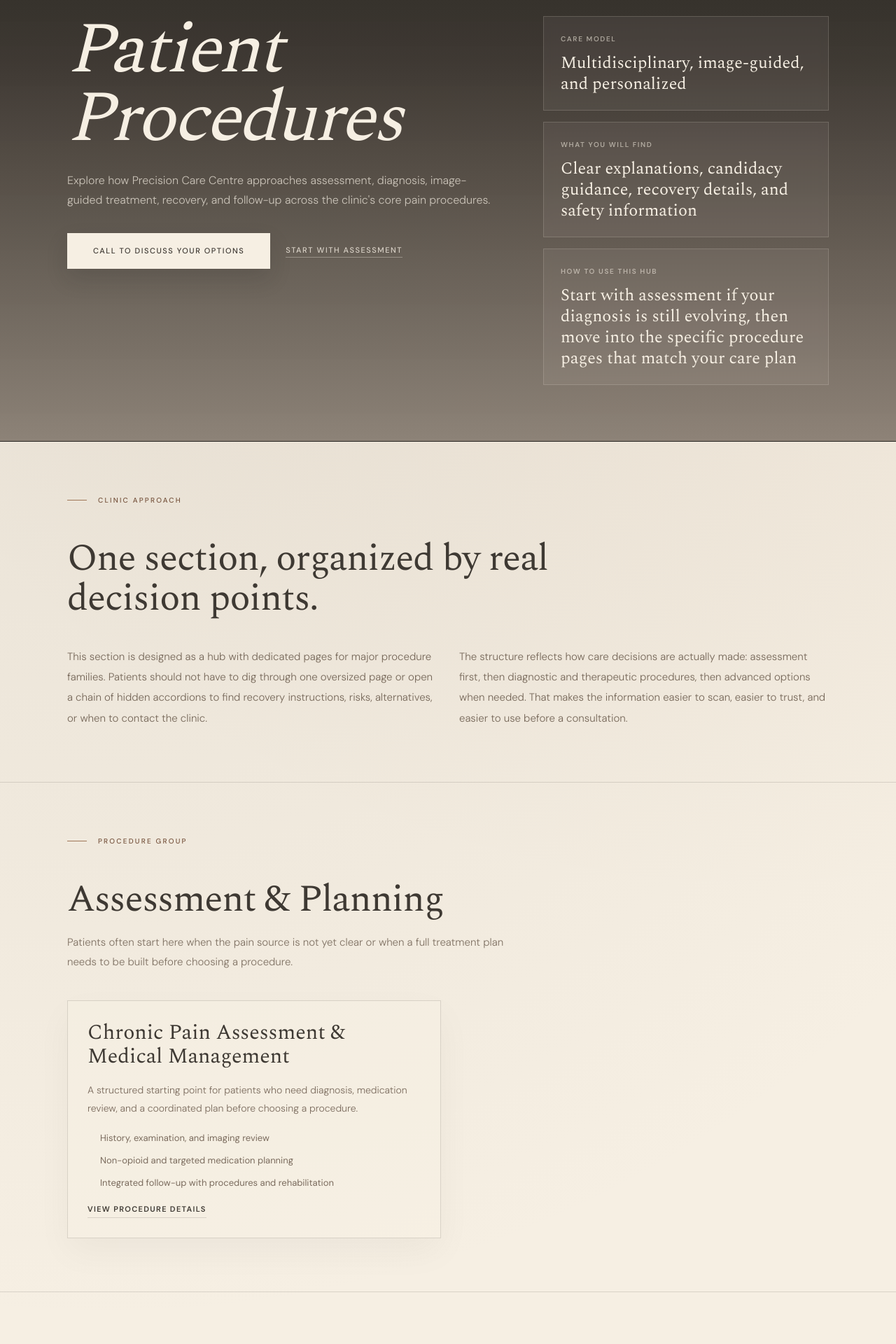
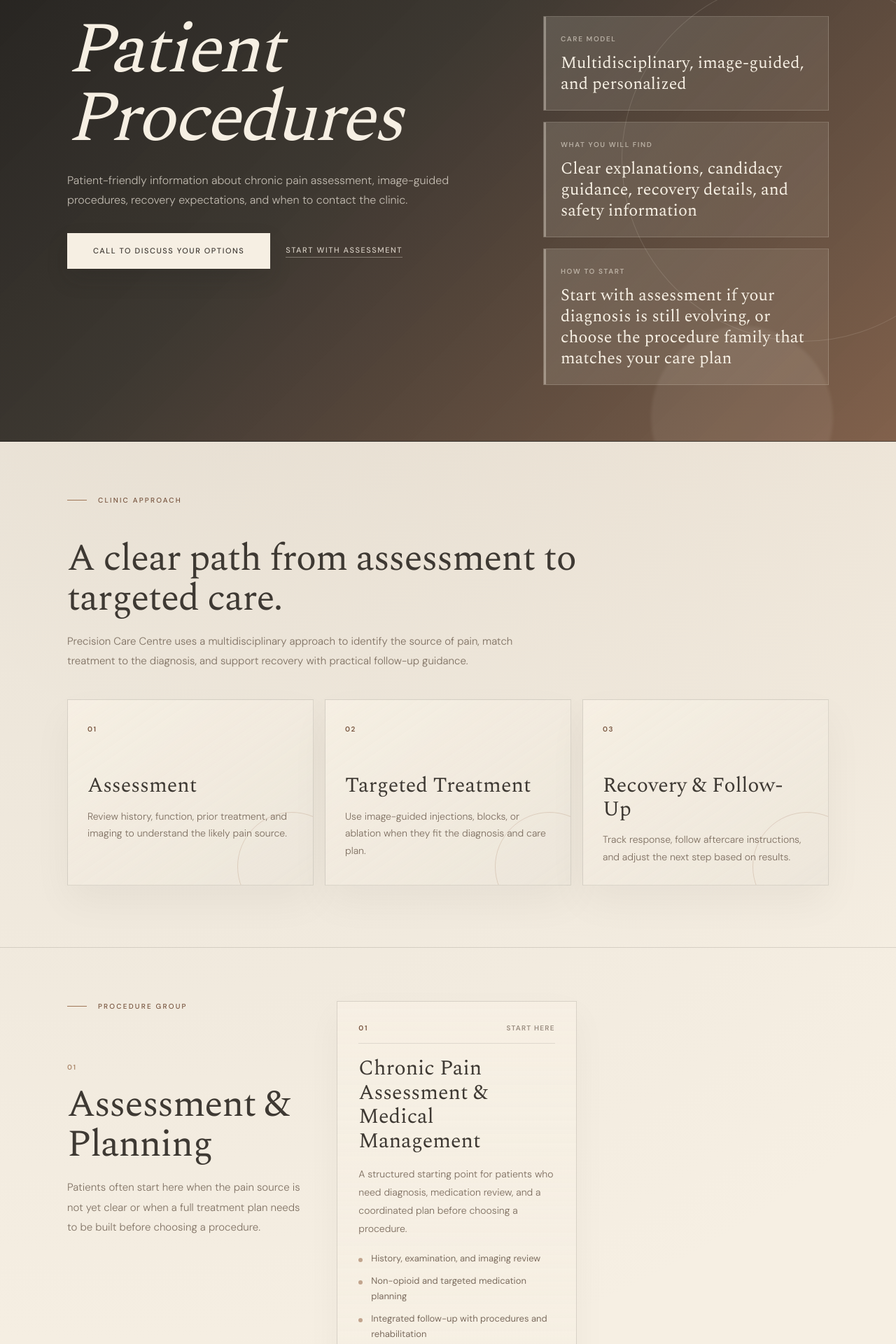
Before and after one commit to KAPA-Software-Group/kapa-pain-website, a Next.js app in the folder next-app/: page /patient-procedures in a window 1280 px wide. Shown: the part 198-2118 px from the top of the page at 70% size. Built offline with nearby package versions, Linux system fonts and the light colour scheme.

Commit message:
Changes for Aymen

```diff
--- a/next-app/app/globals.css
+++ b/next-app/app/globals.css
@@ -1091,33 +1091,76 @@
 }
 
 /* ─── PATIENT PROCEDURES ───────────────────────────────────── */
+@keyframes procedureFloatIn {
+  from {
+    opacity: 0;
+    transform: translateY(24px);
+  }
+  to {
+    opacity: 1;
+    transform: translateY(0);
+  }
+}
+
 .procedure-shell {
   background:
+    linear-gradient(rgba(62, 57, 51, 0.045) 1px, transparent 1px),
+    linear-gradient(90deg, rgba(62, 57, 51, 0.035) 1px, transparent 1px),
     radial-gradient(
       circle at top right,
       rgba(159, 118, 87, 0.16),
       transparent 28%
     ),
     linear-gradient(180deg, rgba(246, 239, 227, 0.94) 0%, var(--page-a) 100%);
+  background-size:
+    44px 44px,
+    44px 44px,
+    auto,
+    auto;
 }
 .procedure-hero {
   min-height: auto;
+  position: relative;
+  overflow: hidden;
   background:
     linear-gradient(
-      180deg,
+      135deg,
       rgba(31, 29, 26, 0.98) 0%,
-      rgba(53, 48, 42, 0.95) 34%,
-      rgba(133, 122, 111, 0.92) 100%
+      rgba(53, 48, 42, 0.96) 42%,
+      rgba(118, 83, 61, 0.9) 100%
     ),
     radial-gradient(
-      circle at top right,
-      rgba(246, 239, 227, 0.14),
+      circle at 78% 12%,
+      rgba(246, 239, 227, 0.2),
       transparent 34%
     );
+}
+.procedure-hero::before {
+  content: "";
+  position: absolute;
+  inset: 20% -10% auto auto;
+  width: 520px;
+  height: 520px;
+  border: 1px solid rgba(246, 239, 227, 0.14);
+  border-radius: 50%;
+  transform: rotate(-18deg);
+}
+.procedure-hero::after {
+  content: "";
+  position: absolute;
+  right: 7%;
+  bottom: -96px;
+  width: 260px;
+  height: 260px;
+  border-radius: 50%;
+  background: rgba(246, 239, 227, 0.08);
+  filter: blur(2px);
 }
 .procedure-hero-content {
   padding-top: 158px;
   padding-bottom: 80px;
+  position: relative;
+  z-index: 1;
 }
 .procedure-breadcrumb {
   display: inline-flex;
@@ -1168,12 +1211,29 @@
 .procedure-facts {
   display: grid;
   gap: 16px;
+  animation: procedureFloatIn 0.9s var(--ease) both;
+  animation-delay: 0.14s;
 }
 .procedure-fact {
+  position: relative;
+  overflow: hidden;
   padding: 24px 24px 22px;
   border: 1px solid rgba(246, 239, 227, 0.16);
-  background: rgba(246, 239, 227, 0.06);
-  backdrop-filter: blur(6px);
+  background:
+    linear-gradient(
+      135deg,
+      rgba(246, 239, 227, 0.12),
+      rgba(246, 239, 227, 0.035)
+    ),
+    rgba(246, 239, 227, 0.04);
+  backdrop-filter: blur(10px);
+}
+.procedure-fact::before {
+  content: "";
+  position: absolute;
+  inset: 0 auto 0 0;
+  width: 3px;
+  background: rgba(246, 239, 227, 0.36);
 }
 .procedure-fact-label {
   display: block;
@@ -1230,10 +1290,14 @@
 }
 .procedure-section {
   border-bottom: 1px solid var(--hairline);
+  position: relative;
 }
 .procedure-section .section-inner {
   padding-top: 76px;
   padding-bottom: 76px;
+}
+.procedure-hub-intro-section .section-inner {
+  padding-bottom: 88px;
 }
 .procedure-section-muted {
   background: rgba(220, 207, 186, 0.2);
@@ -1277,10 +1341,88 @@
   line-height: 1.95;
   color: rgba(88, 71, 56, 0.8);
 }
+.procedure-pathway {
+  display: grid;
+  grid-template-columns: repeat(3, minmax(0, 1fr));
+  gap: 16px;
+}
+.procedure-pathway-step {
+  position: relative;
+  overflow: hidden;
+  min-height: 220px;
+  padding: 28px;
+  border: 1px solid rgba(62, 57, 51, 0.14);
+  background:
+    linear-gradient(
+      145deg,
+      rgba(246, 239, 227, 0.86),
+      rgba(229, 222, 211, 0.5)
+    ),
+    rgba(246, 239, 227, 0.7);
+  box-shadow: 0 24px 54px rgba(31, 29, 26, 0.045);
+  animation: procedureFloatIn 0.76s var(--ease) both;
+  animation-delay: calc(var(--stagger) * 90ms);
+}
+.procedure-pathway-step::after {
+  content: "";
+  position: absolute;
+  right: -48px;
+  bottom: -52px;
+  width: 156px;
+  height: 156px;
+  border: 1px solid rgba(159, 118, 87, 0.24);
+  border-radius: 50%;
+}
+.procedure-pathway-number,
+.procedure-group-number,
+.procedure-card-index {
+  font-family: var(--f-sans);
+  font-size: 10px;
+  font-weight: 700;
+  letter-spacing: 0.16em;
+  text-transform: uppercase;
+}
+.procedure-pathway-number {
+  color: var(--clay-dark);
+}
+.procedure-pathway-step h3 {
+  margin-top: 54px;
+  font-family: var(--f-serif);
+  font-size: 30px;
+  font-weight: 300;
+  line-height: 1.12;
+  color: var(--mahogany);
+}
+.procedure-pathway-step p {
+  margin-top: 14px;
+  font-family: var(--f-sans);
+  font-size: 14px;
+  font-weight: 300;
+  line-height: 1.75;
+  color: rgba(88, 71, 56, 0.76);
+}
+.procedure-group-layout {
+  display: grid;
+  grid-template-columns: minmax(240px, 0.48fr) minmax(0, 1fr);
+  gap: 48px;
+  align-items: start;
+}
+.procedure-group-aside {
+  position: sticky;
+  top: 112px;
+}
+.procedure-group-number {
+  display: inline-flex;
+  margin: 24px 0 18px;
+  color: rgba(159, 118, 87, 0.84);
+}
 .procedure-card-grid {
   display: grid;
   grid-template-columns: repeat(2, minmax(0, 1fr));
   gap: 20px;
+}
+.procedure-hub-card-grid {
+  gap: 18px;
 }
 .procedure-card {
   display: flex;
@@ -1292,6 +1434,80 @@
   background: rgba(246, 239, 227, 0.46);
   box-shadow: 0 20px 48px rgba(31, 29, 26, 0.04);
 }
+.procedure-hub-card {
+  position: relative;
+  overflow: hidden;
+  padding: 30px;
+  background:
+    linear-gradient(
+      180deg,
+      rgba(246, 239, 227, 0.86),
+      rgba(246, 239, 227, 0.52)
+    ),
+    rgba(246, 239, 227, 0.64);
+  transform: translateY(0);
+  transition:
+    transform 0.42s var(--ease),
+    border-color 0.42s ease,
+    box-shadow 0.42s ease,
+    background 0.42s ease;
+  animation: procedureFloatIn 0.72s var(--ease) both;
+  animation-delay: calc(var(--stagger) * 80ms);
+}
+.procedure-hub-card::before {
+  content: "";
+  position: absolute;
+  inset: 0;
+  background: linear-gradient(
+    120deg,
+    transparent 0%,
+    rgba(159, 118, 87, 0.08) 48%,
+    transparent 82%
+  );
+  opacity: 0;
+  transform: translateX(-36%);
+  transition:
+    opacity 0.42s ease,
+    transform 0.72s var(--ease);
+  pointer-events: none;
+}
+.procedure-hub-card:hover {
+  border-color: rgba(159, 118, 87, 0.42);
+  background:
+    linear-gradient(
+      180deg,
+      rgba(246, 239, 227, 0.96),
+      rgba(246, 239, 227, 0.64)
+    ),
+    rgba(246, 239, 227, 0.84);
+  box-shadow: 0 30px 70px rgba(31, 29, 26, 0.08);
+  transform: translateY(-6px);
+}
+.procedure-hub-card:hover::before {
+  opacity: 1;
+  transform: translateX(26%);
+}
+.procedure-card-topline {
+  display: flex;
+  align-items: center;
+  justify-content: space-between;
+  gap: 18px;
+  padding-bottom: 14px;
+  border-bottom: 1px solid rgba(62, 57, 51, 0.12);
+}
+.procedure-card-index {
+  color: var(--clay-dark);
+}
+.procedure-card-eyebrow {
+  font-family: var(--f-sans);
+  font-size: 10px;
+  font-weight: 600;
+  letter-spacing: 0.12em;
+  line-height: 1.4;
+  text-align: right;
+  text-transform: uppercase;
+  color: rgba(88, 71, 56, 0.58);
+}
 .procedure-card-title {
   font-family: var(--f-serif);
   font-size: 30px;
@@ -1309,16 +1525,32 @@
 .procedure-card-list {
   display: grid;
   gap: 10px;
-  padding-left: 18px;
+  padding-left: 0;
+  list-style: none;
 }
 .procedure-card-list li {
+  position: relative;
   font-family: var(--f-sans);
   font-size: 13px;
   font-weight: 400;
   line-height: 1.7;
   color: rgba(88, 71, 56, 0.78);
+  padding-left: 18px;
+}
+.procedure-card-list li::before {
+  content: "";
+  position: absolute;
+  top: 0.78em;
+  left: 0;
+  width: 6px;
+  height: 6px;
+  border-radius: 50%;
+  background: rgba(159, 118, 87, 0.62);
 }
 .procedure-card-link {
+  display: inline-flex;
+  align-items: center;
+  gap: 10px;
   margin-top: auto;
   font-family: var(--f-sans);
   font-size: 11px;
@@ -1327,9 +1559,26 @@
   text-transform: uppercase;
   color: var(--mahogany);
   text-decoration: none;
-  border-bottom: 1px solid var(--hairline);
-  padding-bottom: 3px;
+  border-bottom: none;
+  padding-bottom: 0;
   width: fit-content;
+  transition: gap 0.3s var(--ease);
+}
+.procedure-card-link::after {
+  content: "";
+  width: 34px;
+  height: 1px;
+  background: rgba(159, 118, 87, 0.58);
+  transition:
+    width 0.3s var(--ease),
+    background 0.3s ease;
+}
+.procedure-card-link:hover {
+  gap: 16px;
+}
+.procedure-card-link:hover::after {
+  width: 48px;
+  background: var(--clay-dark);
 }
 .procedure-bullet-list {
   display: grid;
@@ -1484,8 +1733,15 @@
   .procedure-hero-grid,
   .procedure-cta-grid,
   .procedure-intro-grid,
+  .procedure-group-layout,
   .procedure-card-grid {
     grid-template-columns: 1fr;
+  }
+  .procedure-pathway {
+    grid-template-columns: repeat(3, minmax(0, 1fr));
+  }
+  .procedure-group-aside {
+    position: static;
   }
   .procedure-facts {
     grid-template-columns: repeat(3, minmax(0, 1fr));
@@ -1648,6 +1904,15 @@
   .procedure-facts {
     grid-template-columns: 1fr;
   }
+  .procedure-pathway {
+    grid-template-columns: 1fr;
+  }
+  .procedure-pathway-step {
+    min-height: auto;
+  }
+  .procedure-pathway-step h3 {
+    margin-top: 42px;
+  }
   .procedure-hero-actions {
     flex-direction: column;
     align-items: flex-start;
@@ -1669,6 +1934,13 @@
   }
   .procedure-card {
     padding: 24px;
+  }
+  .procedure-card-topline {
+    align-items: flex-start;
+    flex-direction: column;
+  }
+  .procedure-card-eyebrow {
+    text-align: left;
   }
   .placeholder-actions {
     flex-direction: column;
@@ -1722,8 +1994,12 @@
   }
 }
 @media (prefers-reduced-motion: reduce) {
+  .procedure-facts,
+  .procedure-hub-card,
+  .procedure-pathway-step,
   .hero-letter {
     opacity: 1;
+    animation: none;
     transform: none;
     filter: none;
   }
--- a/next-app/app/patient-procedures/page.tsx
+++ b/next-app/app/patient-procedures/page.tsx
@@ -1,4 +1,5 @@
 import type { Metadata } from "next"
+import type { CSSProperties } from "react"
 import Link from "next/link"
 import { SiteFooter } from "@/components/site-footer"
 import { SiteHeader } from "@/components/site-header"
@@ -9,6 +10,24 @@
   patientProcedureSharedExpectations,
   patientProcedureUrgentCareNotes,
 } from "@/lib/patient-procedures"
+
+const hubPathwaySteps = [
+  {
+    title: "Assessment",
+    description:
+      "Review history, function, prior treatment, and imaging to understand the likely pain source.",
+  },
+  {
+    title: "Targeted Treatment",
+    description:
+      "Use image-guided injections, blocks, or ablation when they fit the diagnosis and care plan.",
+  },
+  {
+    title: "Recovery & Follow-Up",
+    description:
+      "Track response, follow aftercare instructions, and adjust the next step based on results.",
+  },
+]
 
 export const metadata: Metadata = {
   title: "Patient Procedures | Precision Pain Centre",
@@ -29,9 +48,9 @@
               <div className="procedure-hero-copy-wrap">
                 <h1 className="inner-hero-title">Patient Procedures</h1>
                 <p className="inner-hero-copy procedure-hero-copy">
-                  Explore how Precision Care Centre approaches assessment,
-                  diagnosis, image-guided treatment, recovery, and follow-up
-                  across the clinic&apos;s core pain procedures.
+                  Patient-friendly information about chronic pain assessment,
+                  image-guided procedures, recovery expectations, and when to
+                  contact the clinic.
                 </p>
                 <div className="procedure-hero-actions">
                   <a href="tel:2897529388" className="btn-primary">
@@ -65,13 +84,10 @@
                   </p>
                 </div>
                 <div className="procedure-fact">
-                  <span className="procedure-fact-label">
-                    How To Use This Hub
-                  </span>
+                  <span className="procedure-fact-label">How To Start</span>
                   <p className="procedure-fact-value">
                     Start with assessment if your diagnosis is still evolving,
-                    then move into the specific procedure pages that match your
-                    care plan
+                    or choose the procedure family that matches your care plan
                   </p>
                 </div>
               </div>
@@ -79,45 +95,60 @@
           </div>
         </section>
 
-        <section className="procedure-section">
+        <section className="procedure-section procedure-hub-intro-section">
           <div className="section-inner">
             <div className="procedure-section-header">
               <div className="section-label">Clinic Approach</div>
               <h2 className="procedure-section-title">
-                One section, organized by real decision points.
+                A clear path from assessment to targeted care.
               </h2>
+              <p className="procedure-section-copy">
+                Precision Care Centre uses a multidisciplinary approach to
+                identify the source of pain, match treatment to the diagnosis,
+                and support recovery with practical follow-up guidance.
+              </p>
             </div>
 
-            <div className="procedure-intro-grid">
-              <p className="procedure-paragraph">
-                This section is designed as a hub with dedicated pages for major
-                procedure families. Patients should not have to dig through one
-                oversized page or open a chain of hidden accordions to find
-                recovery instructions, risks, alternatives, or when to contact
-                the clinic.
-              </p>
-              <p className="procedure-paragraph">
-                The structure reflects how care decisions are actually made:
-                assessment first, then diagnostic and therapeutic procedures,
-                then advanced options when needed. That makes the information
-                easier to scan, easier to trust, and easier to use before a
-                consultation.
-              </p>
+            <div className="procedure-pathway" aria-label="Care pathway">
+              {hubPathwaySteps.map((step, index) => (
+                <article
+                  key={step.title}
+                  className="procedure-pathway-step"
+                  style={{ "--stagger": index } as CSSProperties}
+                >
+                  <span className="procedure-pathway-number">
+                    {String(index + 1).padStart(2, "0")}
+                  </span>
+                  <h3>{step.title}</h3>
+                  <p>{step.description}</p>
+                </article>
+              ))}
             </div>
           </div>
         </section>
 
-        {patientProcedureHubGroups.map((group) => (
-          <section key={group.title} className="procedure-section">
+        {patientProcedureHubGroups.map((group, groupIndex) => (
+          <section
+            key={group.title}
+            id={group.title
+              .toLowerCase()
+              .replaceAll(" ", "-")
+              .replaceAll("&", "and")}
+            className="procedure-section procedure-hub-group-section"
+          >
             <div className="section-inner">
-              <div className="procedure-section-header">
+              <div className="procedure-group-layout">
+                <div className="procedure-group-aside">
                   <div className="section-label">Procedure Group</div>
+                  <span className="procedure-group-number">
+                    {String(groupIndex + 1).padStart(2, "0")}
+                  </span>
                   <h2 className="procedure-section-title">{group.title}</h2>
                   <p className="procedure-section-copy">{group.description}</p>
                 </div>
 
-              <div className="procedure-card-grid">
-                {group.slugs.map((slug) => {
+                <div className="procedure-card-grid procedure-hub-card-grid">
+                  {group.slugs.map((slug, cardIndex) => {
                     const page = patientProcedurePages.find(
                       (entry) => entry.slug === slug
                     )
@@ -127,9 +158,23 @@
                     }
 
                     return (
-                    <article key={page.slug} className="procedure-card">
+                      <article
+                        key={page.slug}
+                        className="procedure-card procedure-hub-card"
+                        style={{ "--stagger": cardIndex } as CSSProperties}
+                      >
+                        <div className="procedure-card-topline">
+                          <span className="procedure-card-index">
+                            {String(cardIndex + 1).padStart(2, "0")}
+                          </span>
+                          <span className="procedure-card-eyebrow">
+                            {page.eyebrow}
+                          </span>
+                        </div>
                         <h3 className="procedure-card-title">{page.title}</h3>
-                      <p className="procedure-card-copy">{page.cardSummary}</p>
+                        <p className="procedure-card-copy">
+                          {page.cardSummary}
+                        </p>
                         <ul className="procedure-card-list">
                           {page.cardHighlights.map((highlight) => (
                             <li key={highlight}>{highlight}</li>
@@ -139,11 +184,12 @@
                           href={getPatientProcedureHref(page.slug)}
                           className="procedure-card-link"
                         >
-                        View procedure details
+                          <span>View Procedure Details</span>
                         </Link>
                       </article>
                     )
                   })}
+                </div>
               </div>
             </div>
           </section>
@@ -154,7 +200,7 @@
             <div className="procedure-section-header">
               <div className="section-label">What Patients Can Expect</div>
               <h2 className="procedure-section-title">
-                Consistent standards across the section.
+                What patients can expect across procedures.
               </h2>
             </div>
 
@@ -174,12 +220,12 @@
             <div className="procedure-section-header">
               <div className="section-label">Safety</div>
               <h2 className="procedure-section-title">
-                Red flags should stay visible.
+                Symptoms that need prompt medical attention.
               </h2>
               <p className="procedure-section-copy">
-                Each dedicated page includes procedure-specific aftercare and
-                contact guidance. The symptoms below are examples of the kind of
-                red flags that should never be hidden behind collapsed content.
+                Procedure-specific aftercare may vary. Contact the clinic or
+                seek urgent care if you develop concerning symptoms after an
+                injection or procedure.
               </p>
             </div>
 
--- a/next-app/lib/patient-procedures.ts
+++ b/next-app/lib/patient-procedures.ts
@@ -63,7 +63,7 @@
     ],
     intro: [
       "Precision Care Centre uses a multidisciplinary approach to chronic pain assessment and management. The goal is to identify the likely pain source as accurately as possible and build a plan that fits the patient's condition, function, and prior treatment history.",
-      "This page is not about one single procedure. It explains how the clinic evaluates persistent pain, uses medication thoughtfully, and combines procedures, rehabilitation guidance, and follow-up into one coordinated pathway.",
+      "Care may include medication planning, image-guided procedures, rehabilitation guidance, lifestyle modification, and follow-up as symptoms change.",
     ],
     sections: [
       {
@@ -709,10 +709,10 @@
         title: "Evidence and off-label use",
         tone: "muted",
         bullets: [
-          "The source material describes high-level evidence supporting efficacy",
+          "Clinical evidence has reported meaningful symptom improvement in selected patients",
           "Clinical trials, including Olmsted et al., 2019, are cited as showing meaningful improvement in PTSD symptoms",
-          "The document notes positive outcomes in over 80% of treated patients",
-          "The clinic material also states that this is considered an off-label treatment in this setting",
+          "Published outcomes and clinic materials describe positive responses in many treated patients",
+          "This is considered an off-label treatment in this setting",
         ],
       },
       {
@@ -771,7 +771,7 @@
     metaDescription:
       "Review advanced pain procedures at Precision Care Centre, including pulsed radiofrequency, cryoablation, genicular artery embolization, vertebroplasty, and kyphoplasty.",
     cardSummary:
-      "A grouped page for higher-complexity procedures that deserve visibility but do not each need a standalone patient page at this stage.",
+      "Advanced image-guided options for selected chronic or complex pain conditions when standard therapies have not provided enough relief.",
     cardHighlights: [
       "Advanced, minimally invasive interventions",
       "Image-guided planning and delivery",
```
Also changed, not shown: 1 other file (tests, documents, lock files or other folders). Lines whose indentation alone changed are shown as unchanged.
